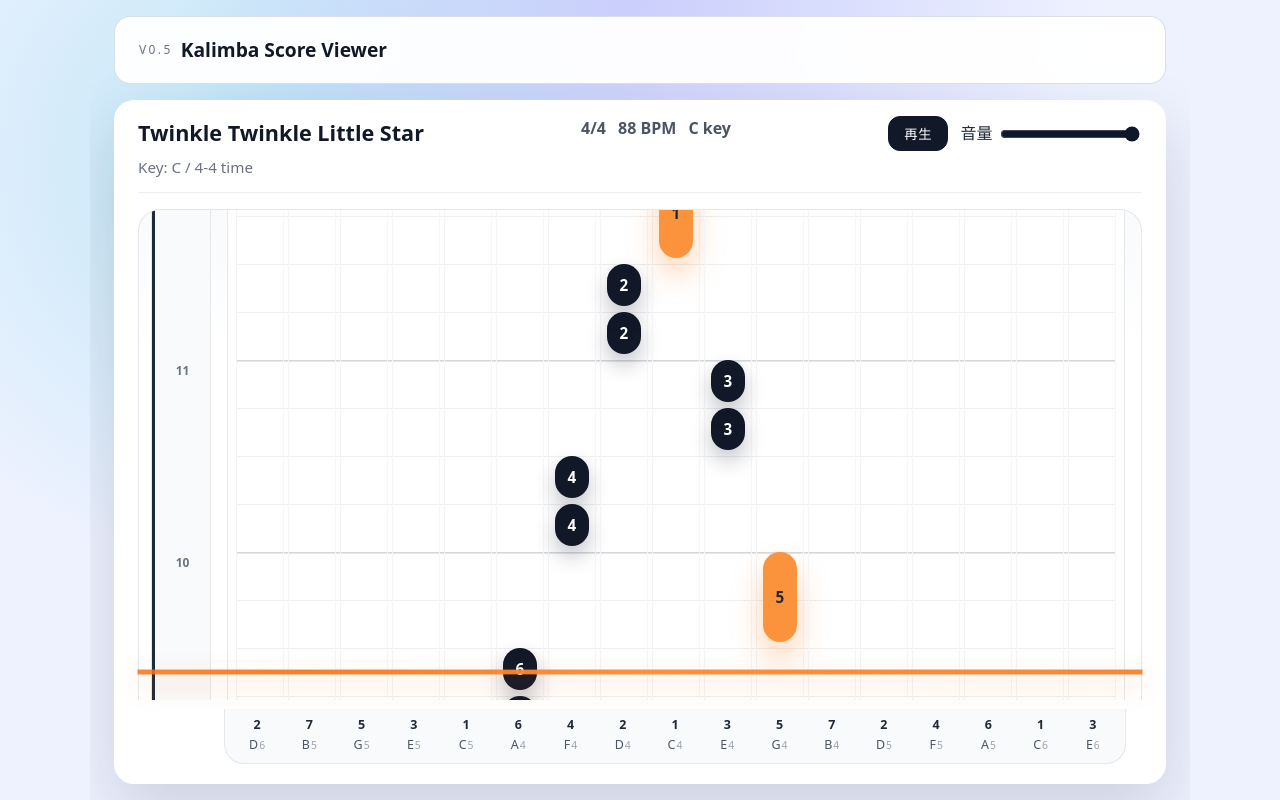
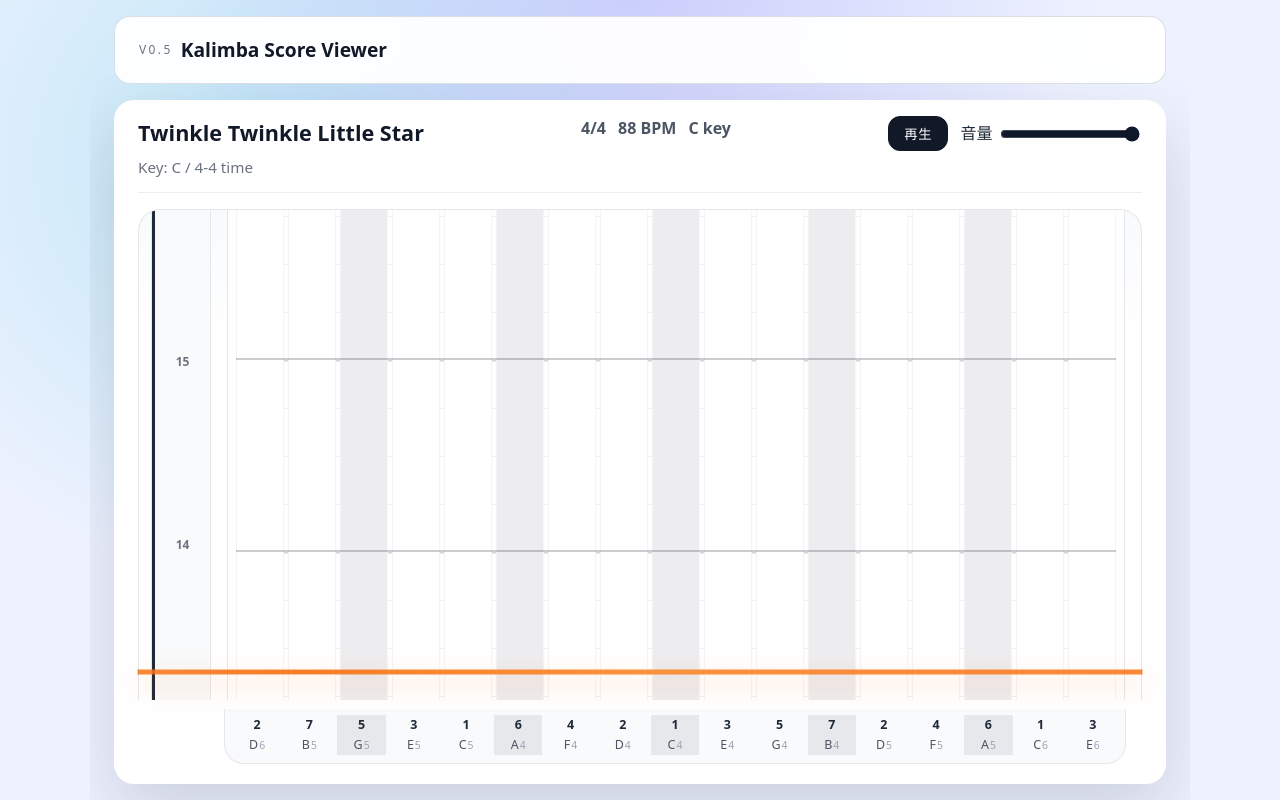
Before and after one commit to kudryavka310/kalimbaScore, a React (Vite) app: page / in a window 1280 px wide. Built offline with nearby package versions, Linux system fonts and the light colour scheme.

Commit message:
feat : 見た目の調整など

```diff
--- a/src/Score.scss
+++ b/src/Score.scss
@@ -205,17 +205,40 @@
   overflow: hidden;
 }
 
+.score-grid::before {
+  content: '';
+  position: absolute;
+  inset: 0;
+  background-image: repeating-linear-gradient(
+    to bottom,
+    transparent 0,
+    transparent calc(var(--px-per-beat) * var(--beats-per-measure) - 2px),
+    rgba(17, 24, 39, 0.22) calc(var(--px-per-beat) * var(--beats-per-measure) - 2px),
+    rgba(17, 24, 39, 0.22) calc(var(--px-per-beat) * var(--beats-per-measure)),
+    transparent calc(var(--px-per-beat) * var(--beats-per-measure))
+  );
+  pointer-events: none;
+  z-index: 2;
+}
+
 .tine-track {
   position: relative;
   border-left: 1px solid #f3f4f6;
   border-right: 1px solid #fef2f2;
+  background: #fff;
+}
+
+.tine-track:nth-child(3n) {
+  background: #ededf0;
 }
 
 .note {
   position: absolute;
   left: 6px;
   right: 6px;
-  border-radius: 999px;
+  border-radius: 0;
+  /* 鉛筆のように先端を尖らせる */
+  clip-path: polygon(50% 0, 100% 14px, 100% 100%, 0 100%, 0 14px);
   background: #111827;
   color: #fff;
   display: flex;
@@ -246,6 +269,7 @@
 .note-hollow {
   background: #fff;
   border: 2px solid #111827;
+  border-radius: 0;
   color: #111827;
   box-shadow: none;
 }
@@ -287,6 +311,11 @@
   align-items: center;
   font-size: 0.78rem;
   color: #4b5563;
+  background: #f9fafb;
+}
+
+.tine-label:nth-child(3n) {
+  background: #e7e8ec;
 }
 
 .tine-label .degree {
--- a/src/components/KalimbaScore.jsx
+++ b/src/components/KalimbaScore.jsx
@@ -4,6 +4,7 @@ const PIXELS_PER_BEAT = 48;
 const HIT_WINDOW_BEATS = 0.12; // 判定ライン通過と見なすビート幅（片側）
 const HITLINE_FROM_BOTTOM_PX = 0; // 判定ラインを表示エリア最下部に配置（必要ならここでオフセット調整）
 const OCTAVE_SHIFT = 0;
+const END_PADDING_BEATS = 13; // 末尾の余白ビート
 const A4_FREQUENCY = 440;
 const NOTE_OFFSETS_FROM_A = {
   C: -9,
@@ -171,13 +172,15 @@ function useKalimbaPlayer(tineFrequencies) {
 function KalimbaScore({ score }) {
   const scrollRef = useRef(null);
   const [activeNoteIds, setActiveNoteIds] = useState(new Set());
+  const [paddingBeats, setPaddingBeats] = useState(END_PADDING_BEATS);
   const beatsPerMeasure = score.timeSignature.beats;
   const fallbackBeats = score.notes.length
     ? Math.max(...score.notes.map((note) => note.start + note.duration))
     : beatsPerMeasure;
   const totalBeats = score.totalBeats ? score.totalBeats : fallbackBeats;
-  const measureCount = Math.ceil(totalBeats / beatsPerMeasure);
-  const gridHeight = totalBeats * PIXELS_PER_BEAT;
+  const totalBeatsWithPadding = totalBeats + paddingBeats;
+  const measureCount = Math.ceil(totalBeatsWithPadding / beatsPerMeasure);
+  const gridHeight = totalBeatsWithPadding * PIXELS_PER_BEAT;
 
   const notesByTine = KALIMBA_TINES.map((_, index) =>
     score.notes.filter((note) => note.tine === index),
@@ -204,6 +207,22 @@ function KalimbaScore({ score }) {
       scrollRef.current.scrollTop = scrollRef.current.scrollHeight;
     }
   }, [gridHeight, score]);
+
+  useEffect(() => {
+    const el = scrollRef.current;
+    if (!el) return undefined;
+
+    const updatePadding = () => {
+      const visiblePx = el.clientHeight ?? 0;
+      const judgeLinePx = Math.max(visiblePx - HITLINE_FROM_BOTTOM_PX, 0);
+      const neededBeats = Math.ceil(judgeLinePx / PIXELS_PER_BEAT);
+      setPaddingBeats(Math.max(END_PADDING_BEATS, neededBeats));
+    };
+
+    updatePadding();
+    window.addEventListener('resize', updatePadding);
+    return () => window.removeEventListener('resize', updatePadding);
+  }, [score]);
 
   useEffect(() => {
     if (!isPlaying || !scrollRef.current) {
@@ -261,7 +280,7 @@ function KalimbaScore({ score }) {
                 : play(
                     score.notes,
                     score.tempo,
-                    totalBeats,
+                    totalBeats, // 再生は実ビート数までで止める（余白ビートは表示専用）
                     volume,
                   )
             }
@@ -310,7 +329,10 @@ function KalimbaScore({ score }) {
         >
           <div className="score-grid">
             {notesByTine.map((trackNotes, tineIndex) => (
-              <div key={KALIMBA_TINES[tineIndex].note + tineIndex} className="tine-track">
+              <div
+                key={KALIMBA_TINES[tineIndex].note + tineIndex}
+                className={`tine-track note-${KALIMBA_TINES[tineIndex].note}`}
+              >
                 {trackNotes.map((note) => {
                   const noteHeight = Math.max(note.duration * PIXELS_PER_BEAT - 6, 18);
                     const noteTop = gridHeight - (note.start + note.duration) * PIXELS_PER_BEAT;
@@ -339,7 +361,10 @@ function KalimbaScore({ score }) {
           <div className="footer-spacer" aria-hidden />
           <div className="tine-footer" style={{ '--tine-count': KALIMBA_TINES.length }}>
             {KALIMBA_TINES.map((tine, index) => (
-              <div key={`label-${tine.note}-${index}`} className="tine-label">
+              <div
+                key={`label-${tine.note}-${index}`}
+                className={`tine-label note-${tine.note}`}
+              >
                 <span className="degree">{tine.degree}</span>
                 <span className="note-name">
                   {tine.note}
```
